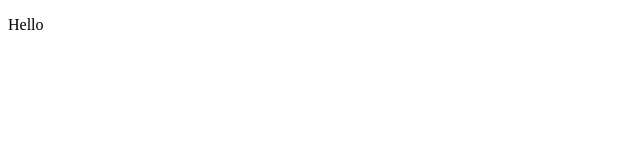
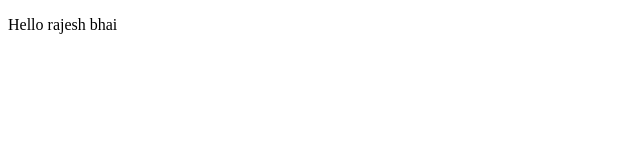
Before and after one commit to sahilkotekar1998/github-actions-aws-s3, a plain HTML site: page index.html in a window 1280 px wide. Shown: the full height of the page, 0-640 px from the left. Drawn offline with Linux system fonts and the light colour scheme.

Commit message:
initial commit

```diff
--- a/index.html
+++ b/index.html
@@ -4,6 +4,6 @@
     <title>Sample Title</title>
 </head>
 <body>
-    <p>Hello </p>
+    <p>Hello rajesh bhai </p>
 </body>
 </html>
```
